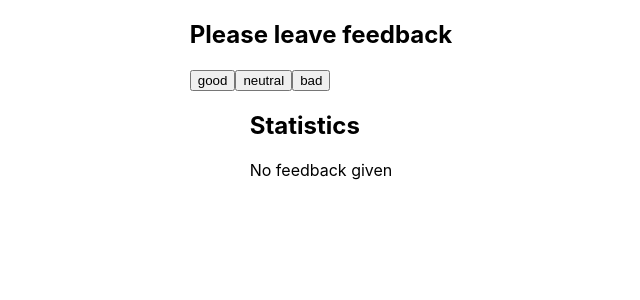
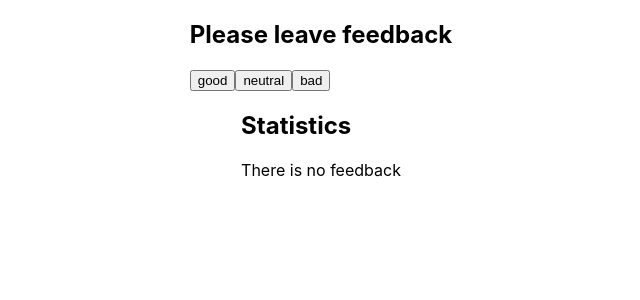
Before and after one commit to Totalinfonet/goit-react-hw-04-feedback, a React (Create React App) app: page / in a window 1280 px wide. Shown: the top 300 px of the page, without its empty margins (319-959 px from the left). Built offline with nearby package versions, Linux system fonts and the light colour scheme.

Commit message:
Added Notification Component

```diff
--- a/src/components/App/App.jsx
+++ b/src/components/App/App.jsx
@@ -3,6 +3,7 @@
 import { Statistics } from '../Statistics/Statistics';
 import { FeedbackOptions } from '../FeedbackOptions/FeedbackOptions';
 import { Section } from '../Section/Section';
+import { Notification } from '../Notification/Notification';
 
 export class App extends Component {
   state = {
@@ -43,7 +44,7 @@
         </Section>
         <Section title="Statistics">
           {totalFeedback === 0 ? (
-            <p>No feedback given</p>
+            <Notification message="There is no feedback" />
           ) : (
             <Statistics
               good={good}
--- /dev/null
+++ b/src/components/Notification/Notification.jsx
@@ -0,0 +1,3 @@
+export const Notification = ({ message }) => {
+  return <p>{message}</p>;
+};
```
